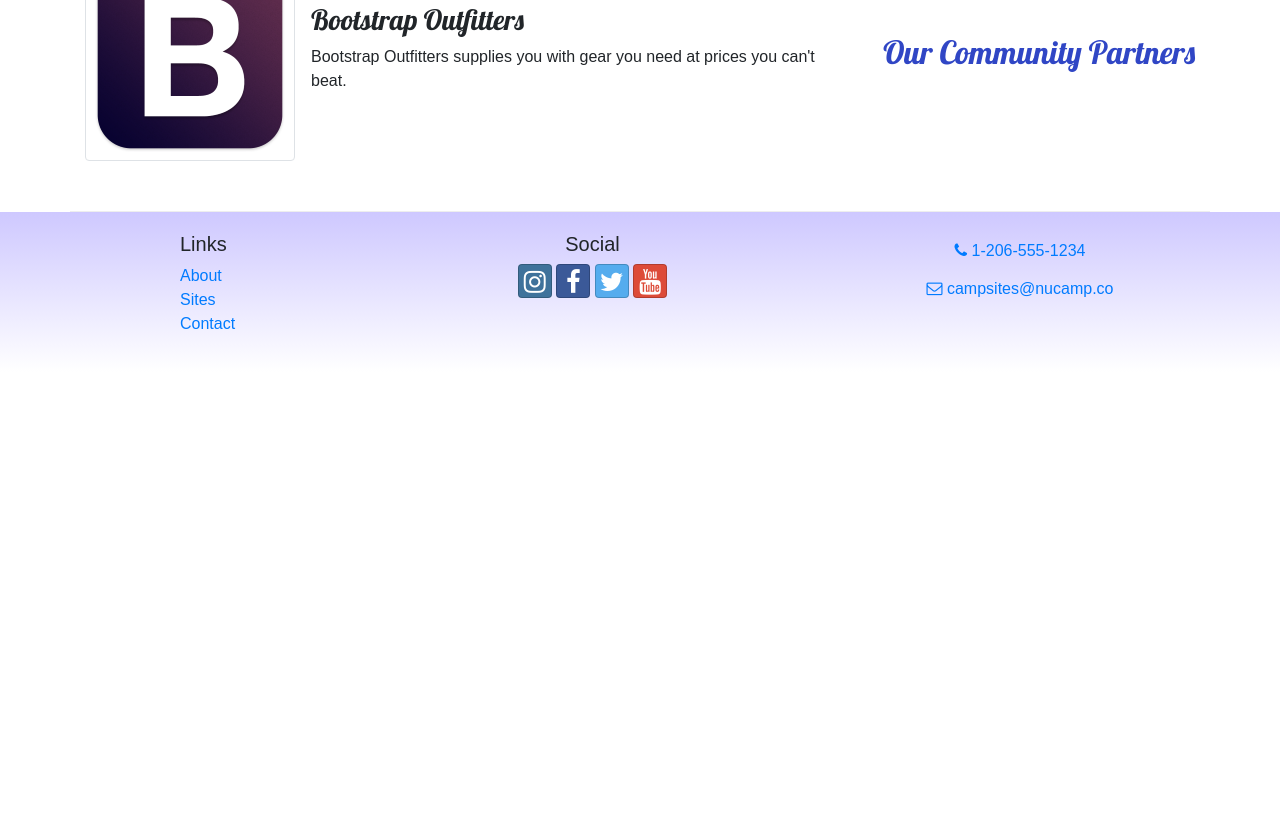
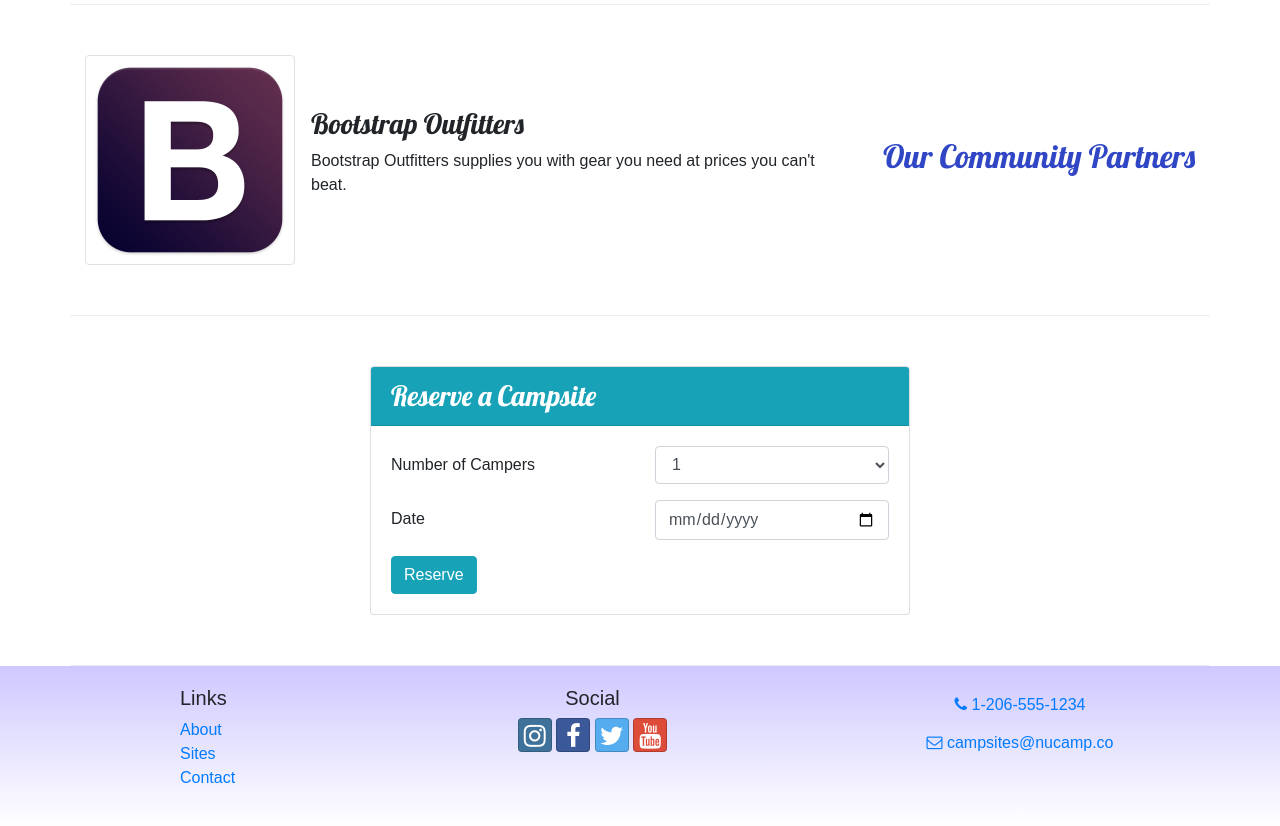
Before and after one commit to Christopher-Bowling/Nucamp, a website: page index.html in a window 1280 px wide. Shown: the part 837-1663 px from the top of the page. Before the commit the page ends 1209 px from the top, so only its background shows below. Drawn offline with nearby package versions, Linux system fonts and the light colour scheme.

Commit message:
Week 2 Assignment

```diff
--- a/index.html
+++ b/index.html
@@ -26,6 +26,9 @@
                 <div class="col">
                     <h1>NuCamp</h1>
                     <h2 >a better way to camp</h2>
+                </div>
+                <div class="col-md-4 col-xl-2">
+                    <a class="btn btn-info btn-lg mt-4" href="#reserveForm">Reserve Campsite</a>
                 </div>
             </div>
         </div>
@@ -71,8 +74,13 @@
                 <h2>Featured Campsites</h2>
             </div>
             <div class="col">
-                <h3>React Lake Campground</h3>
-                <p class="d-none d-sm-block">Nestled in the foothills of the Chrome Mountains, this campground on the shores of the pristine React Lake is a favorite for fly fishers.</p>
+                <div class="media">
+                    <div class="media-body align-self-center">
+                        <h3>React Lake Campground</h3>
+                        <p class="d-none d-sm-block">Nestled in the foothills of the Chrome Mountains, this campground on the shores of the pristine React Lake is a favorite for fly fishers.</p>
+                    </div>
+                    <img class="img-thumbnail d-flex ml-3" src="img/react-lake-thumb.jpg" alt="react-lake-thumb">
+                </div>
             </div>
         </div>
     </div>
@@ -94,6 +102,45 @@
 
             </div>
         </div>
+
+        <div class="row row-content">
+            <div class="col-sm-6 mx-auto">
+                <div class="card">
+                    <h3 class="card-header bg-info text-white">Reserve a Campsite</h3>
+                    <div class="card-body">
+                        <form id="reserveForm">
+                            <div class="row form-group">
+                                <label class="col-sm-6 col-form-label" for="numCampers">Number of Campers</label>
+                                <div class="col">
+                                    <select class="form-control" name="numCampers" id="numCampers">
+                                        <option>1</option>
+                                        <option>2</option>
+                                        <option>3</option>
+                                        <option>4</option>
+                                        <option>5</option>
+                                        <option>6</option>
+                                    </select>
+                                </div>
+                            </div>
+                            <div class="row form-group">
+                                    <label class="col-sm-6 col-form-label" for="date">Date</label>
+                                    <div class="col-sm-6">
+                                        <input class="form-control" type="date" id="date" name="date" placeholder="">
+                                    </div>
+                            </div>
+                            <div class="row">
+                                    <div class="col">
+                                        <button type="submit" class="btn btn-info">
+                                            Reserve
+                                        </button>
+                                    </div>
+                            </div>
+                        </form>
+                    </div>
+                </div>
+            </div>
+        </div>
+
     </div>
 
     <footer class="site-footer">
```
